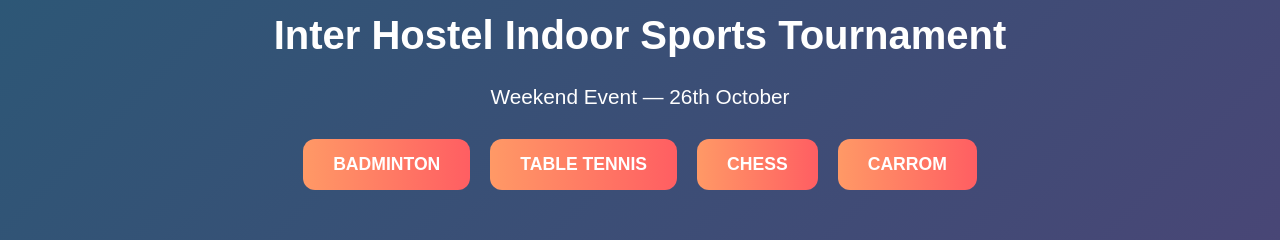
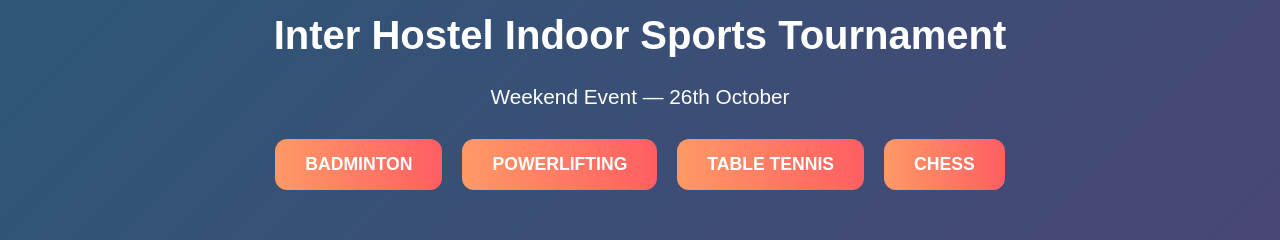
Before and after one commit to Sai630414/inter-hostel-sports-weekend, a plain HTML site: page index.html in a window 1280 px wide. Shown: the part 111-351 px from the top of the page. Drawn offline with Linux system fonts and the light colour scheme.

Commit message:
two buttons functional

```diff
--- a/index.html
+++ b/index.html
@@ -228,10 +228,11 @@
   <h2>Weekend Event — 26th October</h2>
 
   <div class="buttons">
-    <a href="https://forms.gle/link1" class="btn">Badminton</a>
+    <a href="https://docs.google.com/forms/d/e/1FAIpQLSeF5AoDHRcZ8eTtP2LZD8iN4pan6oBVfnGlvGsRNksIE-q-tQ/viewform?usp=dialog" class="btn">Badminton</a>
+    <a href="https://docs.google.com/forms/d/e/1FAIpQLSfN81VXIFtGzedzBCexugDvi2icuiihnr4xcpBg218gcqT1yw/viewform?usp=dialog" class="btn">Powerlifting</a>
     <a href="https://forms.gle/link2" class="btn">Table Tennis</a>
     <a href="https://forms.gle/link3" class="btn">Chess</a>
-    <a href="https://forms.gle/link4" class="btn">Carrom</a>
+
   </div>
 
   <!-- Horizontal Scrolling Section -->
```
